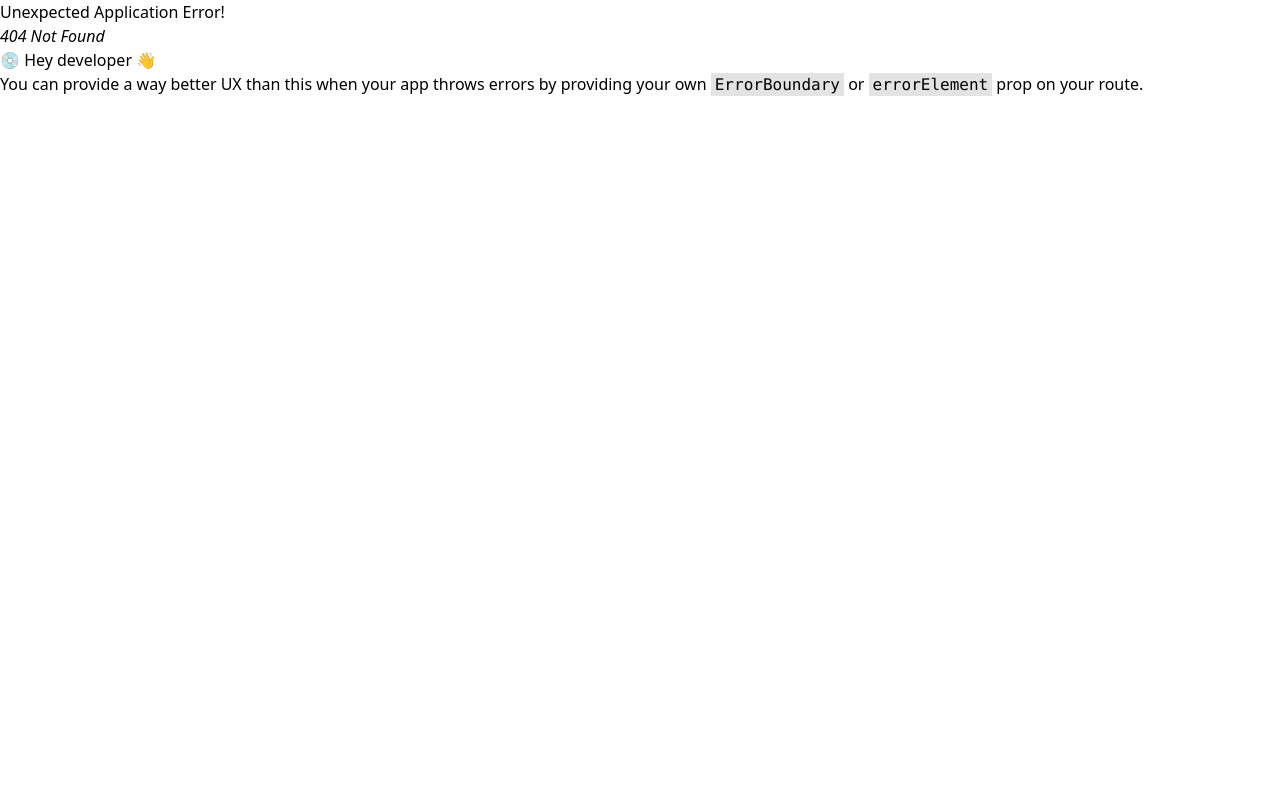
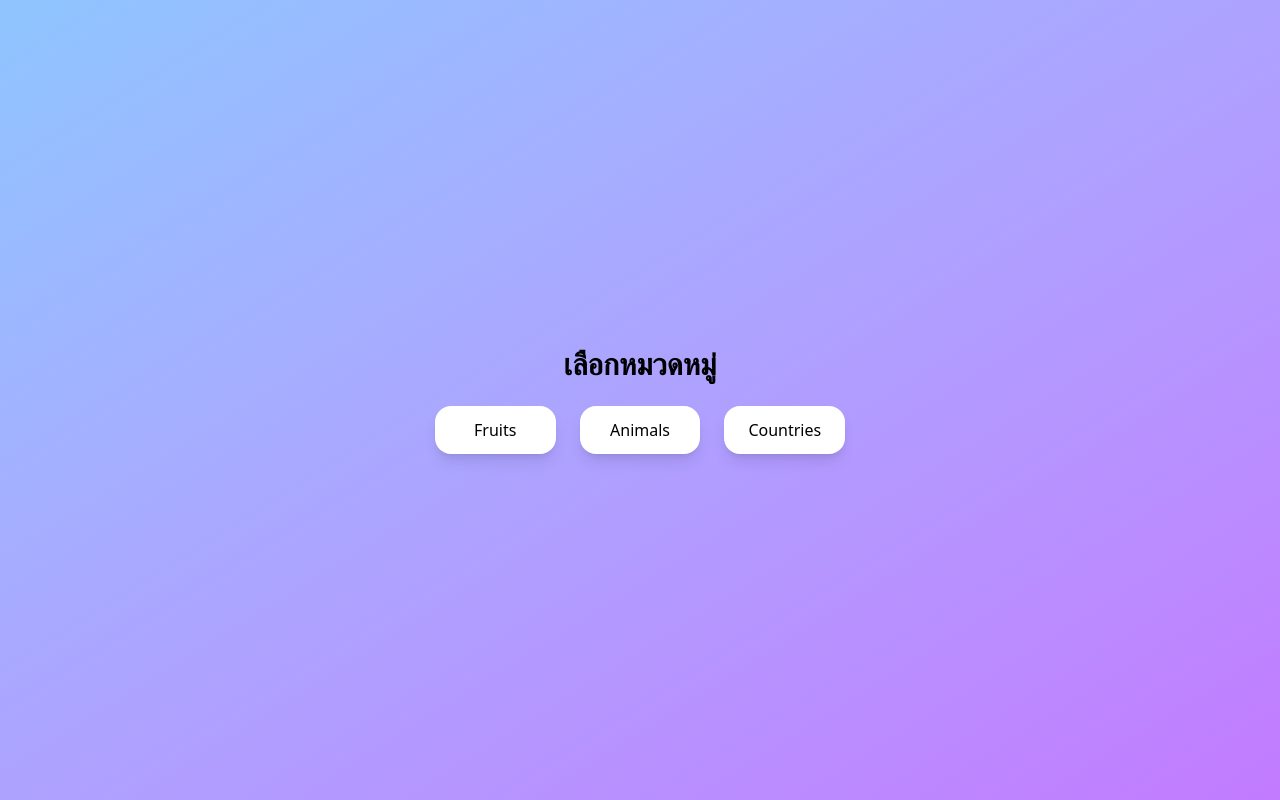
Before and after one commit to ApiwitchThongyoy/mini_project, a React (Vite) app: page /Category in a window 1280 px wide. Before the commit this address had no page. Built offline with nearby package versions, Linux system fonts and the light colour scheme.

Commit message:
เพิ่ม Category(เลือกหมวดหมู่)

```diff
--- /dev/null
+++ b/src/components/Category/CategoryGame.js
@@ -0,0 +1,17 @@
+// CategoryGame.js
+import { HangmanGame } from "./HangmanGame";
+
+// Encapsulation + Inheritance
+export class CategoryGame extends HangmanGame {
+  constructor(category, words, maxAttempts = 6) {
+    const randomWord =
+      words[Math.floor(Math.random() * words.length)];
+    super(randomWord, maxAttempts);
+    this.category = category;
+  }
+
+  // Polymorphism
+  getCategory() {
+    return this.category;
+  }
+}
--- /dev/null
+++ b/src/components/Category/CategorySelect.jsx
@@ -0,0 +1,35 @@
+// CategorySelect.jsx
+import React from "react";
+import { useNavigate } from "react-router-dom";
+
+export default function CategorySelect() {
+  const navigate = useNavigate();
+
+  const categories = {
+    Fruits: ["apple", "banana", "grape", "watermelon"],
+    Animals: ["tiger", "elephant", "zebra", "kangaroo"],
+    Countries: ["thailand", "japan", "france", "brazil"],
+  };
+
+  const handleSelect = (category, words) => {
+    // ส่ง category + words ไปที่หน้าหลัก
+    navigate("/hangman", { state: { category, words } });
+  };
+
+  return (
+    <div className="flex flex-col items-center justify-center min-h-screen bg-gradient-to-br from-blue-300 to-purple-400">
+      <h1 className="text-3xl font-bold mb-6">เลือกหมวดหมู่</h1>
+      <div className="grid grid-cols-1 md:grid-cols-3 gap-6">
+        {Object.entries(categories).map(([category, words]) => (
+          <button
+            key={category}
+            onClick={() => handleSelect(category, words)}
+            className="px-6 py-3 bg-white rounded-2xl shadow-lg hover:bg-gray-200 transition"
+          >
+            {category}
+          </button>
+        ))}
+      </div>
+    </div>
+  );
+}
--- a/src/components/Hangman/Hangman.jsx
+++ b/src/components/Hangman/Hangman.jsx
@@ -1,18 +1,27 @@
+// Hangman.jsx
 import React, { useState } from "react";
+import { useLocation } from "react-router-dom";
 import HangmanGame from "./HangmanGame";
 import HangmanDrawing from "./HangmanDrawing";
 import { ImCross } from "react-icons/im";
 
-const words = ["apple", "pieapple", "banana", "watermelon", "melon"];
 
 function HangmanGameSnapshot(gameObj) {
   return Object.assign(Object.create(HangmanGame.prototype), gameObj);
 }
 
 export default function Hangman() {
-  const [game, setGame] = useState(new HangmanGame(words));
+  const location = useLocation();
+  const { category, words } = location.state || { category: "Default", words: ["apple", "banana", "melon"] };
 
-  // ฟังก์ชันเมื่อกดปุ่มตัวอักษร
+
+  const [game, setGame] = useState(() => {
+    const g = new HangmanGame(words);
+    g.category = category;
+    return g;
+  });
+
+  // ฟังก์ชันเมื่อกดตัวอักษร
   function handleGuess(letter) {
     game.guess(letter);
     setGame(HangmanGameSnapshot(game));
@@ -26,14 +35,13 @@ export default function Hangman() {
 
   return (
     <div>
-
-      <button onClick={() => {}} className="absolute mt-5 ml-5  text-5xl  cursor-pointer">
+      <button onClick={() => {}} className="absolute mt-5 ml-5 text-5xl cursor-pointer">
         <ImCross />
       </button>
 
       <div className="text-center font-sans">
         {/* หัวข้อเกม */}
-        <h1 className="text-6xl font-bold mb-4">Hangman</h1>
+        <h1 className="text-6xl font-bold mb-4">Hangman - หมวดหมู่: {game.category}</h1>
 
         {/* รูปแขวน */}
         <HangmanDrawing wrong={game.wrong} />
@@ -43,10 +51,10 @@ export default function Hangman() {
 
         {/* จำนวนครั้งผิด */}
         <p className="mt-4 text-3xl">
-          Missed : {game.wrong}/{game.maxAttempts}
+          Missed: {game.wrong}/{game.maxAttempts}
         </p>
 
-        {/* ปุ่มตัวอักษร */}
+      {/* ปุ่มตัวอักษร */}
         {!game.isGameOver() && (
           <div className="max-w-xl mx-auto mt-4 grid grid-cols-7 gap-2">
             {"ABCDEFGHIJKLMNOPQRSTUVWXYZ".split("").map((letter) => {
@@ -70,12 +78,11 @@ export default function Hangman() {
             })}
           </div>
         )}
-
         {/* ข้อความชนะ */}
         {game.isWon() && (
           <div className="mt-10 text-3xl">
             <h2 className="text-green-600 text-2xl mb-2">
-              YOU WIN!! THE ANSWER IS : {game.word}
+              YOU WIN!! THE ANSWER IS: {game.word}
             </h2>
             <button
               onClick={resetGame}
@@ -90,7 +97,7 @@ export default function Hangman() {
         {game.isLost() && (
           <div className="mt-10 text-3xl">
             <h2 className="text-red-600 text-2xl mb-2">
-              YOU LOSE!! THE ANSWER IS : {game.word}
+              YOU LOSE!! THE ANSWER IS: {game.word}
             </h2>
             <button
               onClick={resetGame}
--- a/src/main.jsx
+++ b/src/main.jsx
@@ -4,11 +4,17 @@ import './index.css';
 import { createBrowserRouter, RouterProvider } from 'react-router-dom';
 import Main_page from './page/Main_page.jsx';
 import Hangman_page from './page/Hangman_page.jsx';
+import Difficulty_page from './page/Category_page.jsx';
+import Category_page from './page/Category_page.jsx';
 
 const router = createBrowserRouter([
   {
     path: "/",
     element: <Main_page />
+  },
+   {
+    path: "/Category",
+    element: <Category_page/>
   },
   {
     path: "/Hangman",
--- /dev/null
+++ b/src/page/Category_page.jsx
@@ -0,0 +1,7 @@
+import CategorySelect from "../components/Category/CategorySelect";
+
+function Category_page(){
+    return<CategorySelect/>;
+
+}
+export default Category_page;
```
